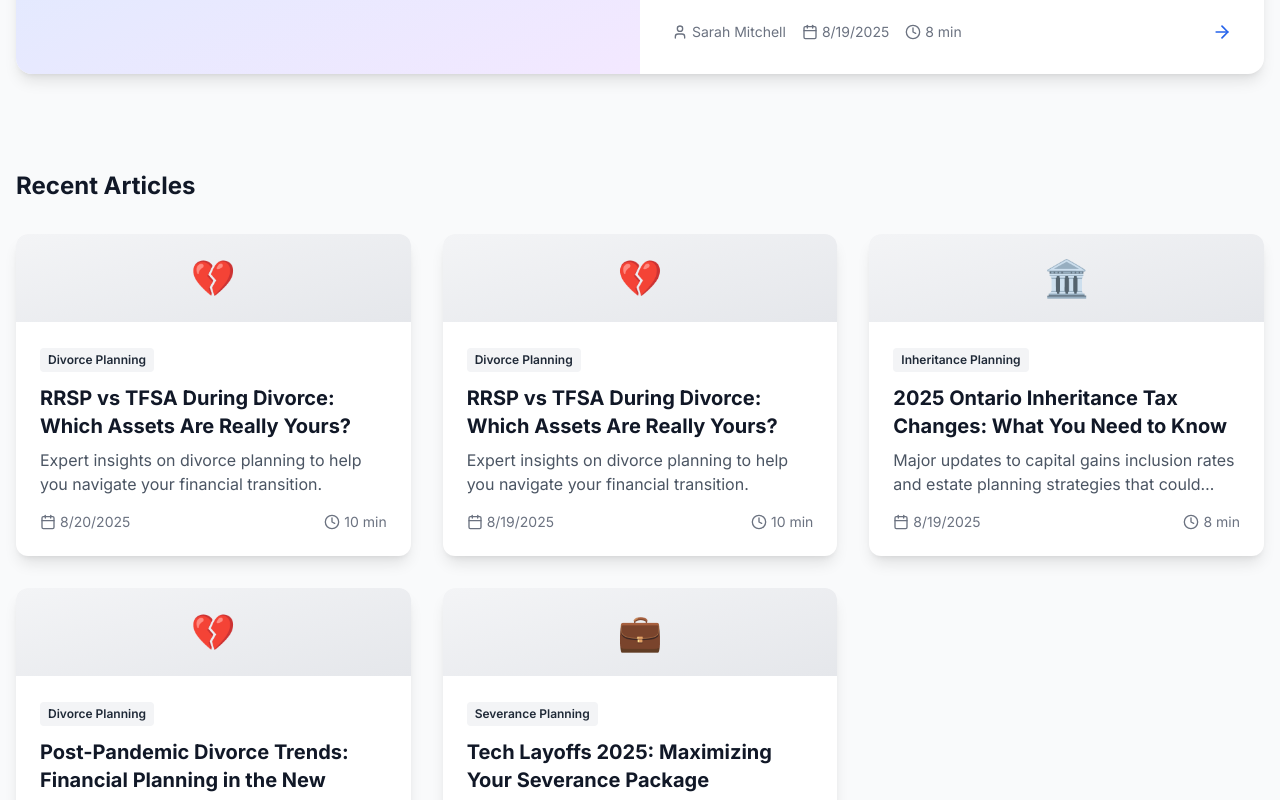
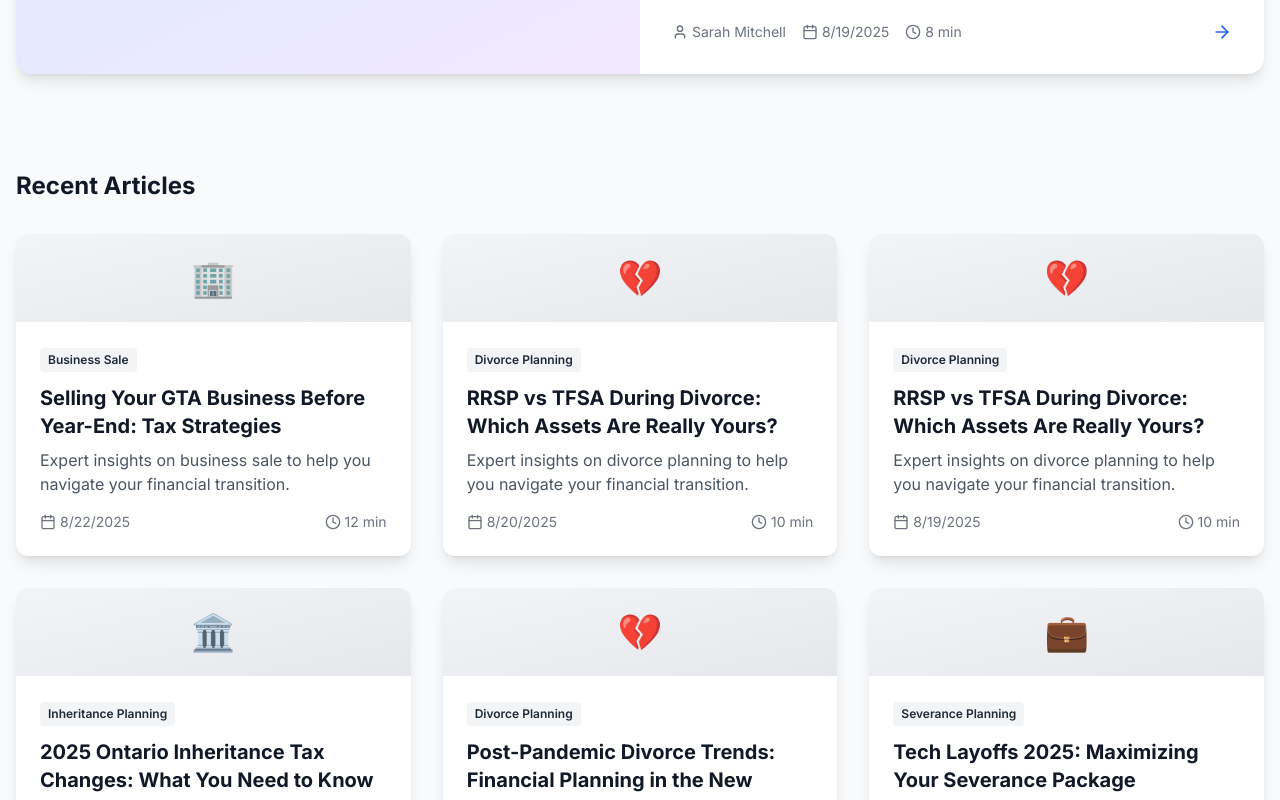
Before and after one commit to HustleHarder86/Investing, a Next.js app: page /blog in a window 1280 px wide. Shown: the part 737-1537 px from the top of the page. Built offline with nearby package versions, Linux system fonts and the light colour scheme.

Commit message:
🚀 Auto-publish scheduled blog post for 2025-08-22

```diff
--- a/content/blog-schedule.json
+++ b/content/blog-schedule.json
@@ -14,7 +14,7 @@
       "title": "Selling Your GTA Business Before Year-End: Tax Strategies",
       "category": "Business Sale",
       "author": "Jennifer Park",
-      "status": "pending"
+      "status": "published"
     },
     {
       "date": "2025-08-25",
--- a/src/app/blog/page.tsx
+++ b/src/app/blog/page.tsx
@@ -10,6 +10,18 @@ export const metadata: Metadata = {
 
 // Blog posts data - in production, this would come from a CMS or database
 const blogPosts = [
+  {
+    slug: 'selling-gta-business-before-year-end',
+    title: 'Selling Your GTA Business Before Year-End: Tax Strategies',
+    excerpt: 'Expert insights on business sale to help you navigate your financial transition.',
+    author: 'Jennifer Park',
+    authorTitle: 'CPA, Tax Planning Expert',
+    date: '2025-08-22',
+    readTime: '12 min',
+    category: 'Business Sale',
+    categorySlug: 'business-sale',
+    featured: false
+  },
   {
     slug: 'rrsp-vs-tfsa-during-divorce',
     title: 'RRSP vs TFSA During Divorce: Which Assets Are Really Yours?',
```
Also changed, not shown: src/app/blog/selling-gta-business-before-year-end/page.tsx (renamed from content/scheduled-posts/selling-gta-business-before-year-end.tsx), 1 other file (tests, documents, lock files or other folders).
